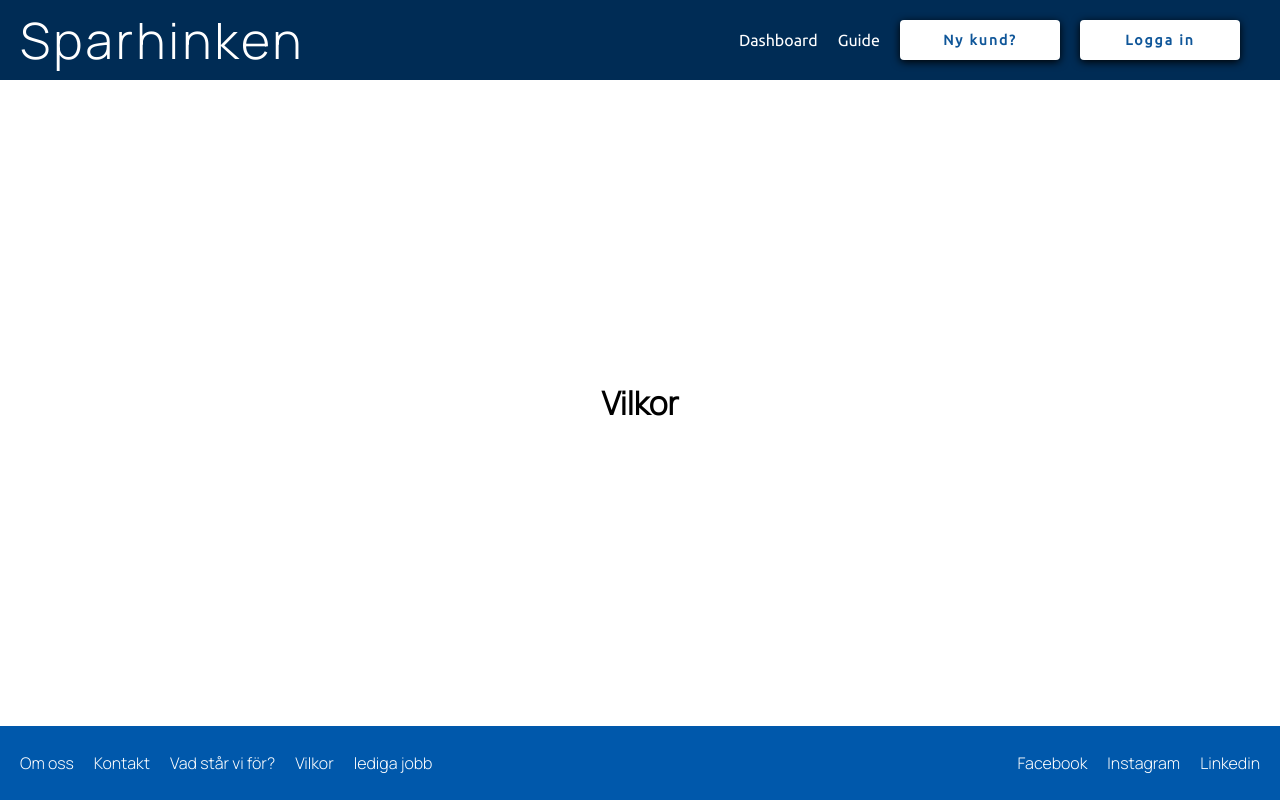
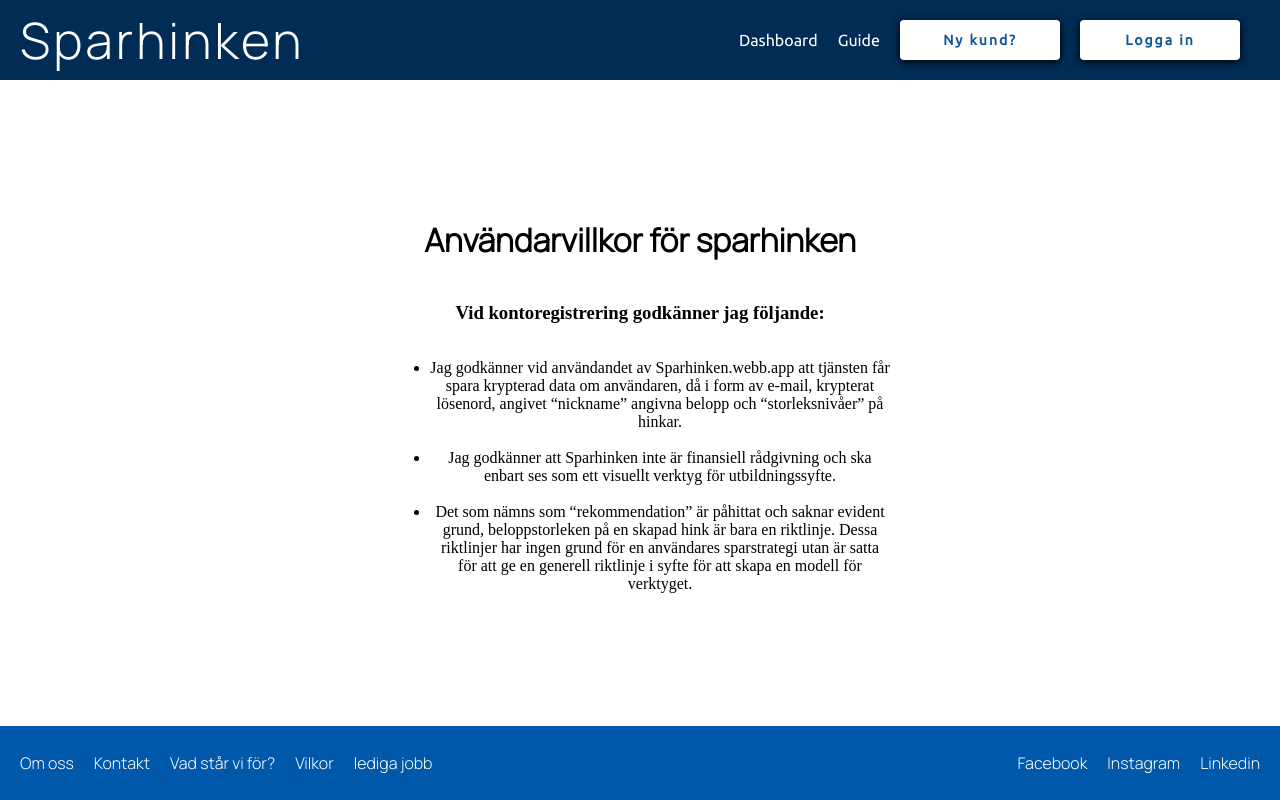
Before and after one commit to Joelhagg/sparhinken, a React (Create React App) app: page /terms in a window 1280 px wide. Built offline with nearby package versions, Linux system fonts and the light colour scheme; no server answers.

Commit message:
Terms-text
This will update text for terms

```diff
--- a/src/components/Terms/Terms.tsx
+++ b/src/components/Terms/Terms.tsx
@@ -4,7 +4,29 @@ const Terms = () => {
   return (
     <>
       <div className="termsContainer">
-        <h1>Vilkor</h1>
+        <h1>Användarvillkor för sparhinken</h1>
+        <h3>Vid kontoregistrering godkänner jag följande:</h3>
+        <ul>
+          <li>
+            Jag godkänner vid användandet av Sparhinken.webb.app att tjänsten
+            får spara krypterad data om användaren, då i form av e-mail,
+            krypterat lösenord, angivet “nickname” angivna belopp och
+            “storleksnivåer” på hinkar.
+          </li>
+          <br />
+          <li>
+            Jag godkänner att Sparhinken inte är finansiell rådgivning och ska
+            enbart ses som ett visuellt verktyg för utbildningssyfte.{" "}
+          </li>
+          <br />
+          <li>
+            Det som nämns som “rekommendation” är påhittat och saknar evident
+            grund, beloppstorleken på en skapad hink är bara en riktlinje. Dessa
+            riktlinjer har ingen grund för en användares sparstrategi utan är
+            satta för att ge en generell riktlinje i syfte för att skapa en
+            modell för verktyget.
+          </li>
+        </ul>
       </div>
     </>
   );
```
